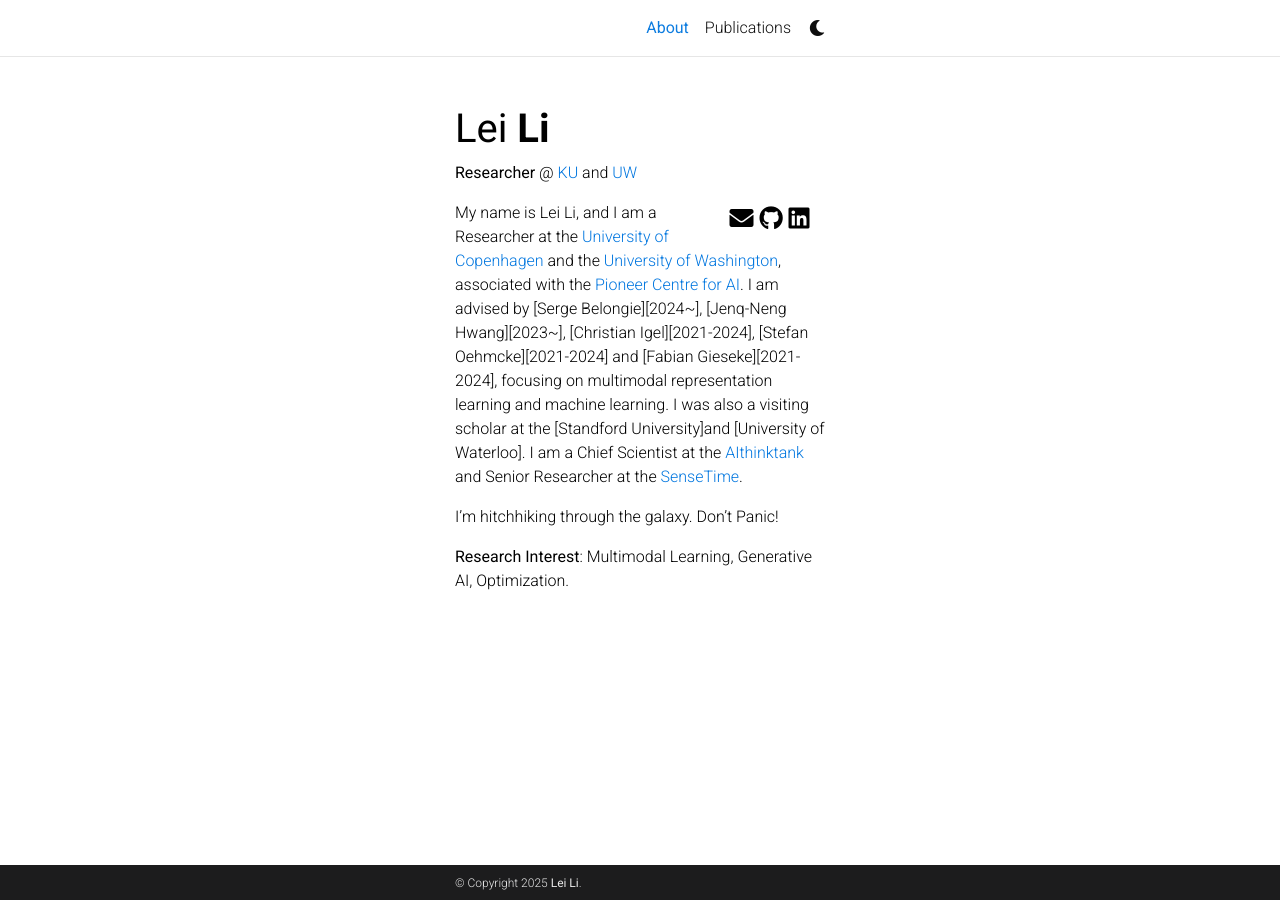
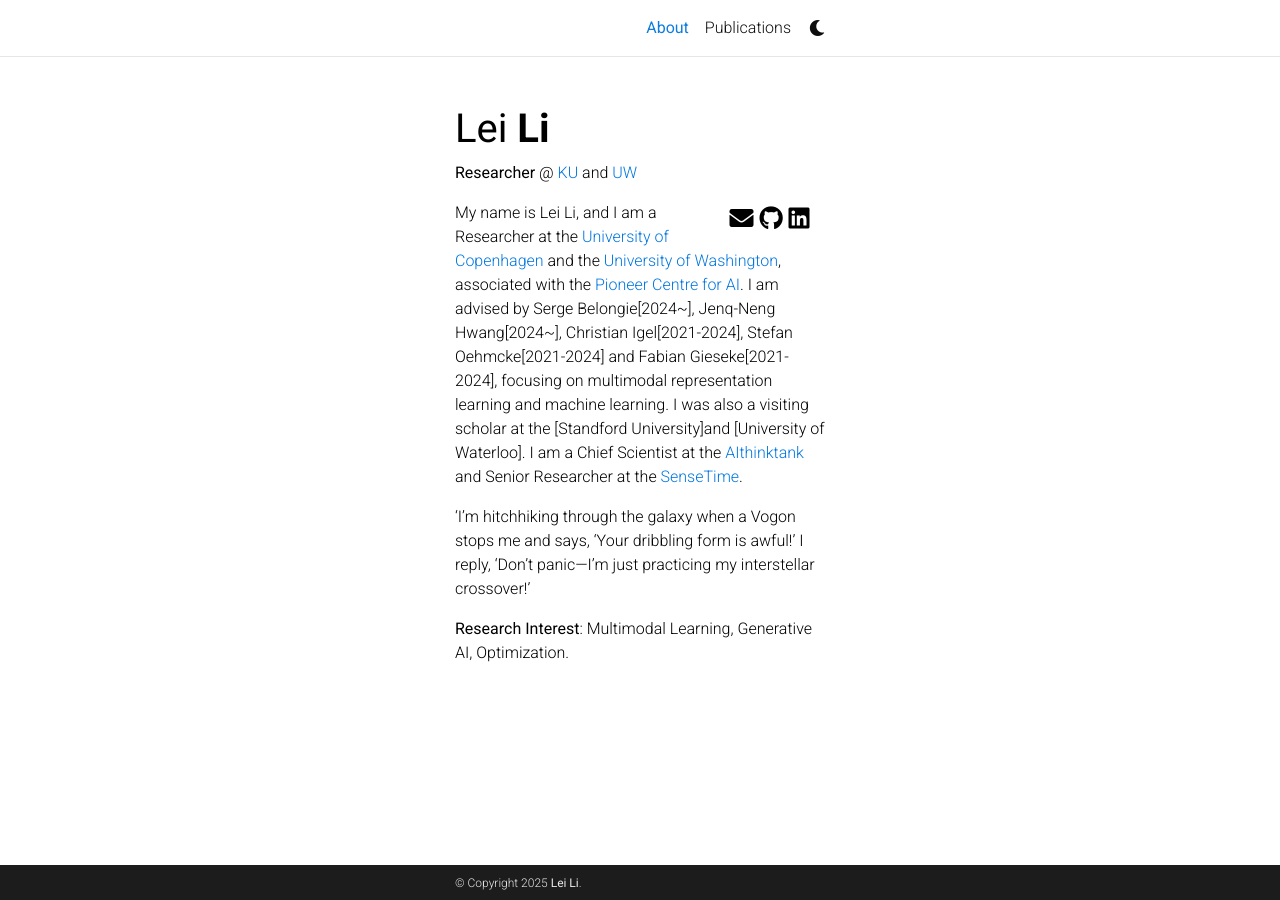
Before and after one commit to llei66/li-lei.github.io, a Jekyll site: the page built from _pages/about.md, in a window 1280 px wide. Built offline with Jekyll 4.4.1, drawn with Linux system fonts in a browser that asks for light colours; comment, search, counter and statistics services are not loaded; a style sheet for code colours, icons or effects is not loaded.

Commit message:
Update about.md

```diff
--- a/_pages/about.md
+++ b/_pages/about.md
@@ -20,8 +20,8 @@ selected_papers: false # includes a list of papers marked as "selected={true}"
 social: true  # includes social icons at the bottom of the page
 ---
 
-  My name is Lei Li, and I am a Researcher at the [University of Copenhagen](https://www.ku.dk/en) and the [University of Washington](https://www.washington.edu/), associated with the [Pioneer Centre for AI](https://www.aicentre.dk/). I am advised by [Serge Belongie][2024~], [Jenq-Neng Hwang][2023~], [Christian Igel][2021-2024], [Stefan Oehmcke][2021-2024] and [Fabian Gieseke][2021-2024], focusing on multimodal representation learning and machine learning. I was also a visiting scholar at the [Standford University]and [University of Waterloo]. I am a Chief Scientist at the [AIthinktank](https://aithinktank.com/) and Senior Researcher at the [SenseTime](https://www.sensetime.com/en).
+  My name is Lei Li, and I am a Researcher at the [University of Copenhagen](https://www.ku.dk/en) and the [University of Washington](https://www.washington.edu/), associated with the [Pioneer Centre for AI](https://www.aicentre.dk/). I am advised by Serge Belongie[2024~], Jenq-Neng Hwang[2024~], Christian Igel[2021-2024], Stefan Oehmcke[2021-2024] and Fabian Gieseke[2021-2024], focusing on multimodal representation learning and machine learning. I was also a visiting scholar at the [Standford University]and [University of Waterloo]. I am a Chief Scientist at the [AIthinktank](https://aithinktank.com/) and Senior Researcher at the [SenseTime](https://www.sensetime.com/en).
 
-  I'm hitchhiking through the galaxy. Don't Panic!
+  ‘I'm hitchhiking through the galaxy when a Vogon stops me and says, 'Your dribbling form is awful!' I reply, 'Don't panic—I'm just practicing my interstellar crossover!'
 
   <b>Research Interest</b>: Multimodal Learning, Generative AI, Optimization.
```
